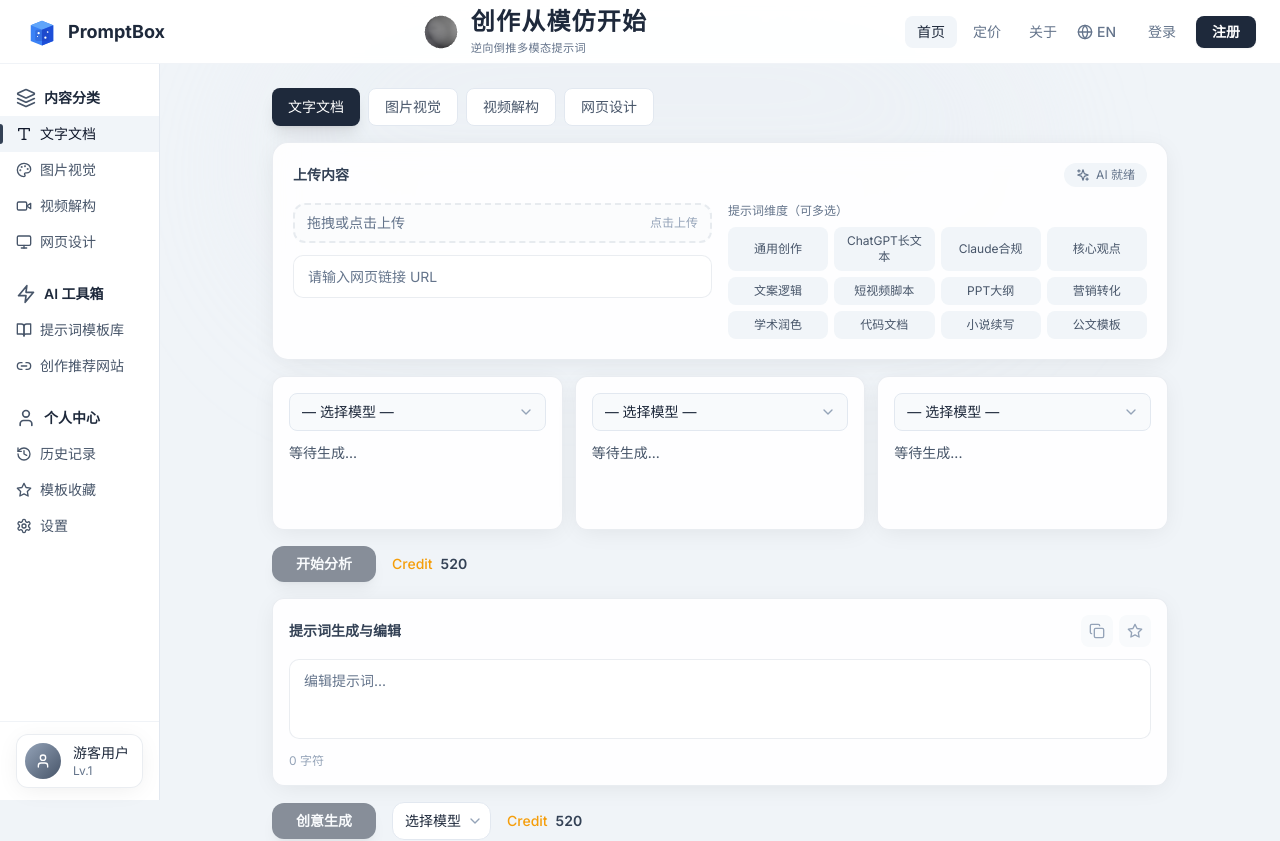
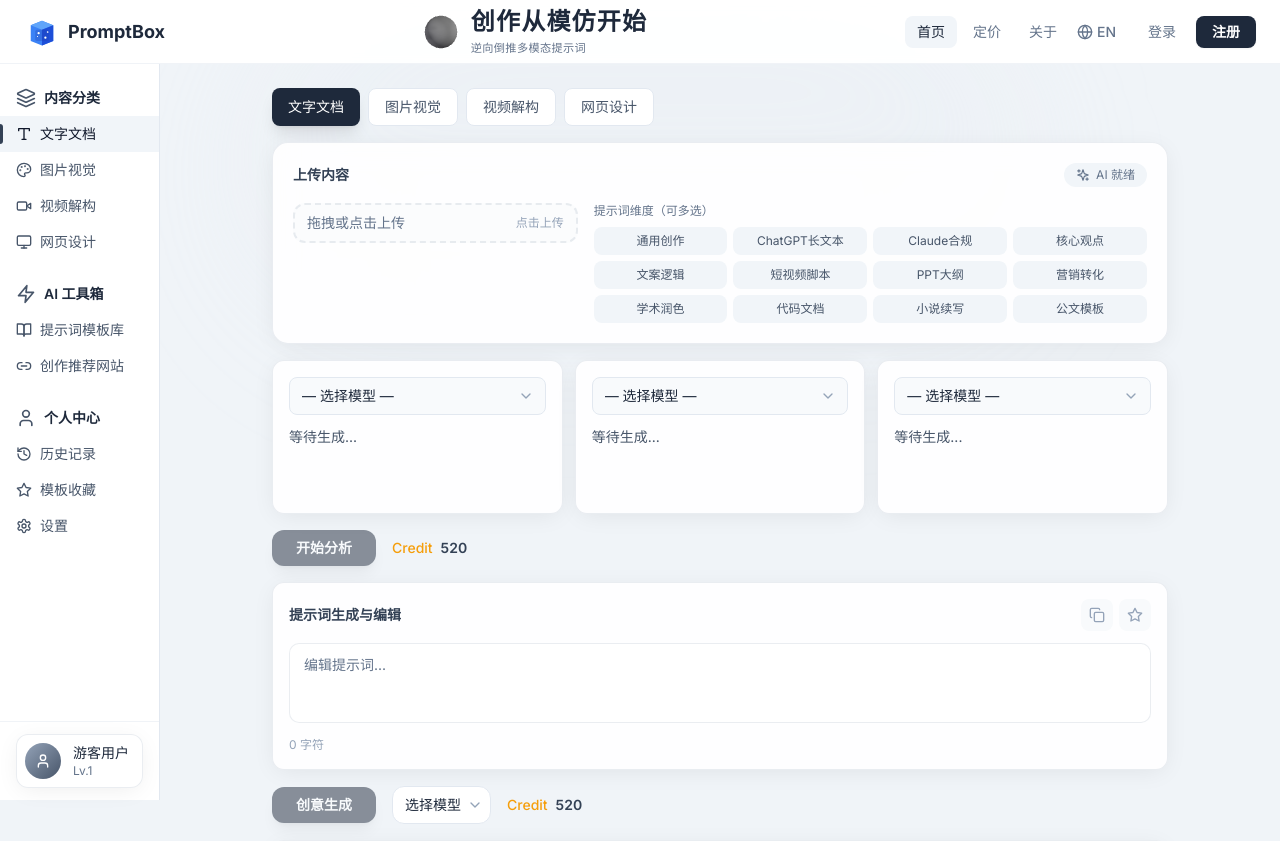
Before and after one commit to oxygen02/promptbox, a Next.js app: page / in a window 1280 px wide. Shown: the top 841 px of the page. Built offline with nearby package versions, Linux system fonts and the light colour scheme.

Commit message:
fix: Remove upload alert and URL input, update dimension tags

```diff
--- a/src/app/page.tsx
+++ b/src/app/page.tsx
@@ -369,13 +369,10 @@ export default function HomePage() {
             <span className="text-xs px-3 py-1 rounded-full bg-slate-100 text-slate-500 flex items-center gap-1.5"><Sparkles className="w-3.5 h-3.5" />{t.aiReady}</span>
           </div>
 
-          {/* 左侧：上传区域+URL，右侧：维度选择 */}
+          {/* 左侧：上传区域，右侧：维度选择 */}
           <div className="flex gap-4">
-            {/* 左侧 */}
-            <div className="flex-1">
-              {/* 文件上传 */}
-              <div className="mb-3">
-                {/* 用原生document.getElementById触发file input - 参考网站做法 */}
+            {/* 左侧：上传区域 */}
+            <div className="w-1/3">
               <div
                 className="upload-zone py-2 px-3 flex items-center justify-between border border-slate-200 rounded-lg bg-white cursor-pointer hover:border-blue-400"
                 onClick={() => {
@@ -387,7 +384,6 @@ export default function HomePage() {
                   const text = e.clipboardData.getData('text');
                   if (text) {
                     setPastedContent(text);
-                      setUploadUrl(text);
                   }
                 }}
                 tabIndex={0}
@@ -402,17 +398,12 @@ export default function HomePage() {
                   const file = e.target.files?.[0];
                   if (file) {
                     setPastedContent(file.name);
-                      setUploadUrl(file.name);
-                      alert(`已选择文件: ${file.name}\n大小: ${(file.size/1024).toFixed(2)} KB`);
+                    console.log('文件已选择:', file.name);
                   }
                 }}
                 style={{ display: 'none' }}
                 accept="image/*,video/*,.txt,.doc,.docx,.pdf"
               />
-              </div>
-
-              {/* URL输入 */}
-              <input type="text" placeholder={t.enterUrl} value={uploadUrl} onChange={(e) => setUploadUrl(e.target.value)} className="input-field w-full py-2 text-sm" />
             </div>
 
             {/* 右侧：维度选择 */}
```
Lines whose indentation alone changed are shown as unchanged.
